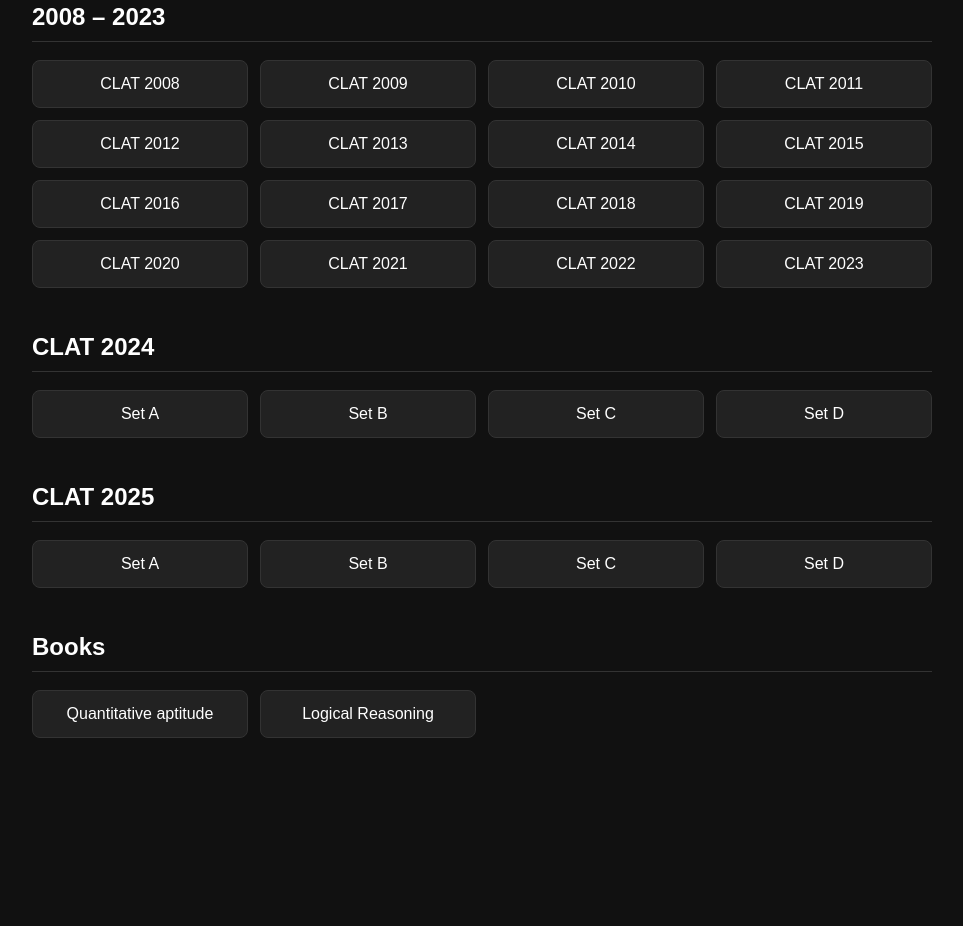
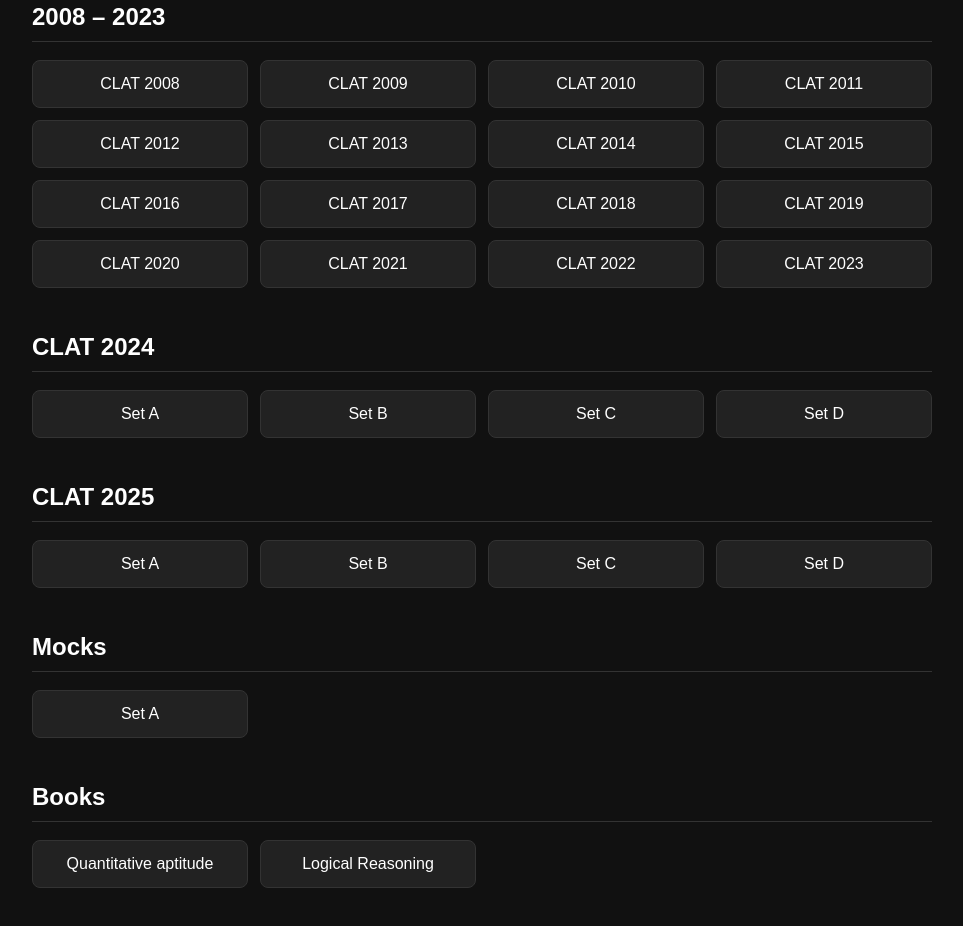
Before and after one commit to Vineet-Ranja/clat-pyqs, a plain HTML site: page index.html in a window 1280 px wide. Shown: the part 180-1106 px from the top of the page, without its empty margins (158-1121 px from the left). Before the commit the page ends 1033 px from the top, so only its background shows below. Drawn offline with Linux system fonts and the light colour scheme.

Commit message:
Add section for mocks with link to Set A

```diff
--- a/index.html
+++ b/index.html
@@ -55,6 +55,14 @@
         </section>
 
         <section>
+            <h2>Mocks</h2>
+            <div class="set-buttons">
+                <a href="pdfs/clat_2026_A.pdf" target="_blank">Set A</a>
+            </div>
+        </section>
+
+
+        <section>
             <h2>Books</h2>
             <div class="set-buttons">
                 <a href="https://drive.google.com/file/d/1pR2LhCIJv7arB0rcrIIG0aVszcIM_PVJ/view" target="_blank">Quantitative aptitude</a>
```
